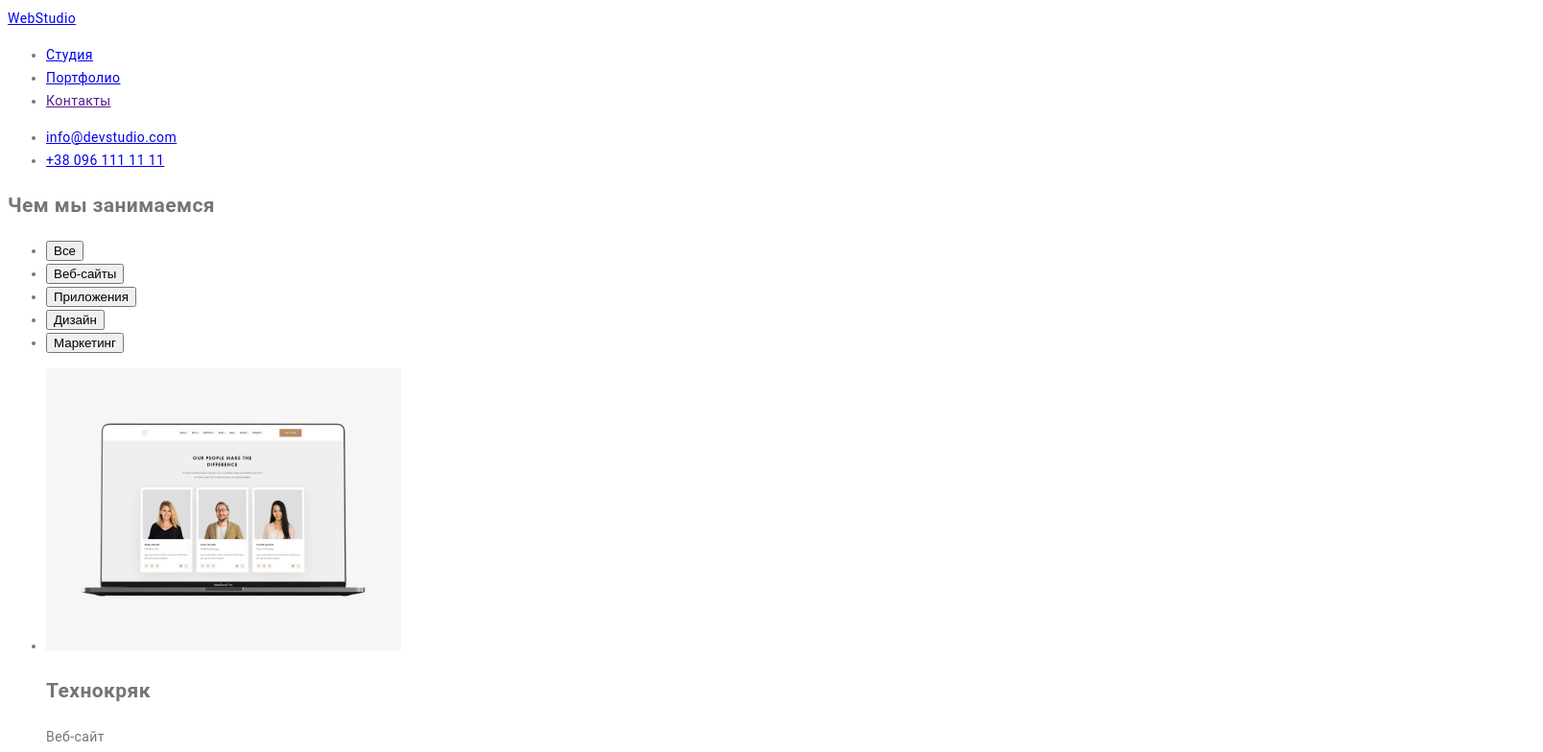
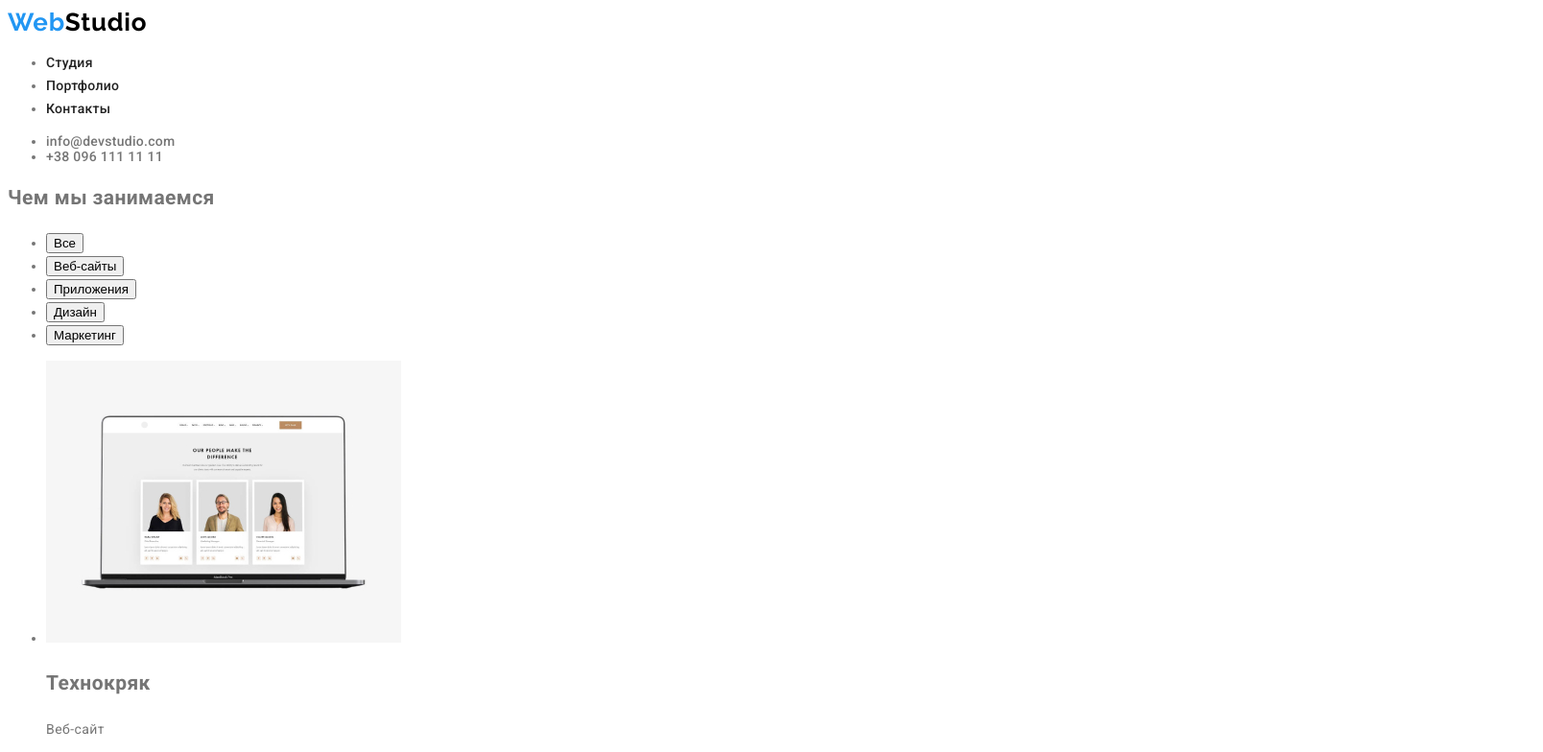
Before and after one commit to ChornaEva/goit-markup-hw-02, a plain HTML site: page portfolio.html in a window 1280 px wide. Shown: the top 784 px of the page at 96% size, 1608 px wide, since content can reach past the window. Drawn offline with Linux system fonts and the light colour scheme.

Commit message:
Добавляет шапку и подвал страницы

```diff
--- a/portfolio.html
+++ b/portfolio.html
@@ -6,32 +6,33 @@
     <meta http-equiv="X-UA-Compatible" content="IE=edge">
     <meta name="viewport" content="width=device-width, initial-scale=1.0">
     <title>WebStudio</title>
+    <link href="https://fonts.googleapis.com/css2?family=Raleway:wght@700&family=Roboto:wght@400;500;700;900&display=swap"
+        rel="stylesheet">
     <link rel="stylesheet" href="./css/styles.css">
 </head>
-
 <body>
     <!-- шапка страницы -->
-    <header>
-        <nav>
-            <a lang="en" href="./index.html">WebStudio</a>
-            <ul>
-                <li>
-                    <a href="./index.html">Студия</a>
+    <header class="header">
+        <nav class="nav">
+            <a class="logo" lang="en" href="./index.html"> Web<span class="logo-black">Studio</span></a>
+            <ul class="nav-list">
+                <li class="nav-item">
+                    <a class="nav-link" href="./index.html">Студия</a>
                 </li>
-                <li>
-                    <a href="./portfolio.html">Портфолио</a>
+                <li class="nav-item">
+                    <a class="nav-link" href="./portfolio.html">Портфолио</a>
                 </li>
-                <li>
-                    <a href="">Контакты</a>
+                <li class="nav-item">
+                    <a class="nav-link" href="">Контакты</a>
                 </li>
             </ul>
         </nav>
-        <ul>
-            <li>
-                <a href="mailto:info@devstudio.com">info@devstudio.com</a>
+        <ul class="contacts-list">
+            <li class="contacts-item">
+                <a class="contacts-link" href="mailto:info@devstudio.com">info@devstudio.com</a>
             </li>
-            <li>
-                <a href="tel:+380961111111">+38 096 111 11 11</a>
+            <li lass="contacts-item">
+                <a class="contacts-link" href="tel:+380961111111">+38 096 111 11 11</a>
             </li>
         </ul>
     </header>
@@ -124,18 +125,19 @@
         </section>
     </main>
     <!-- футер -->
-    <footer>
-        <a lang="en" href="./index.html">WebStudio</a>
+    <footer class="footer">
+        <a class="logo" lang="en" href="./index.html">Web<span class="logo-white">Studio</span></a>
         <address>
             <ul>
                 <li>
-                    <a href="https://goo.gl/maps/Vb78Npx7TWDgtV2aA" target="_blank rel="noreferrer noopener"">г. Киев, пр-т Леси Украинки, 26</a>
+                    <a class="footer-adress" href="https://goo.gl/maps/Vb78Npx7TWDgtV2aA" target="_blank rel=" noreferrer
+                        noopener"">г. Киев, пр-т Леси Украинки, 26</a>
                 </li>
                 <li>
-                    <a href="mailto:info@devstudio.com">info@devstudio.com</a>
+                    <a class="footer-mail" href="mailto:info@devstudio.com">info@devstudio.com</a>
                 </li>
                 <li>
-                    <a href="tel:+380961111111">+38 096 111 11 11</a>
+                    <a class="footer-tel" href="tel:+380961111111">+38 096 111 11 11</a>
                 </li>
             </ul>
         </address>
```
